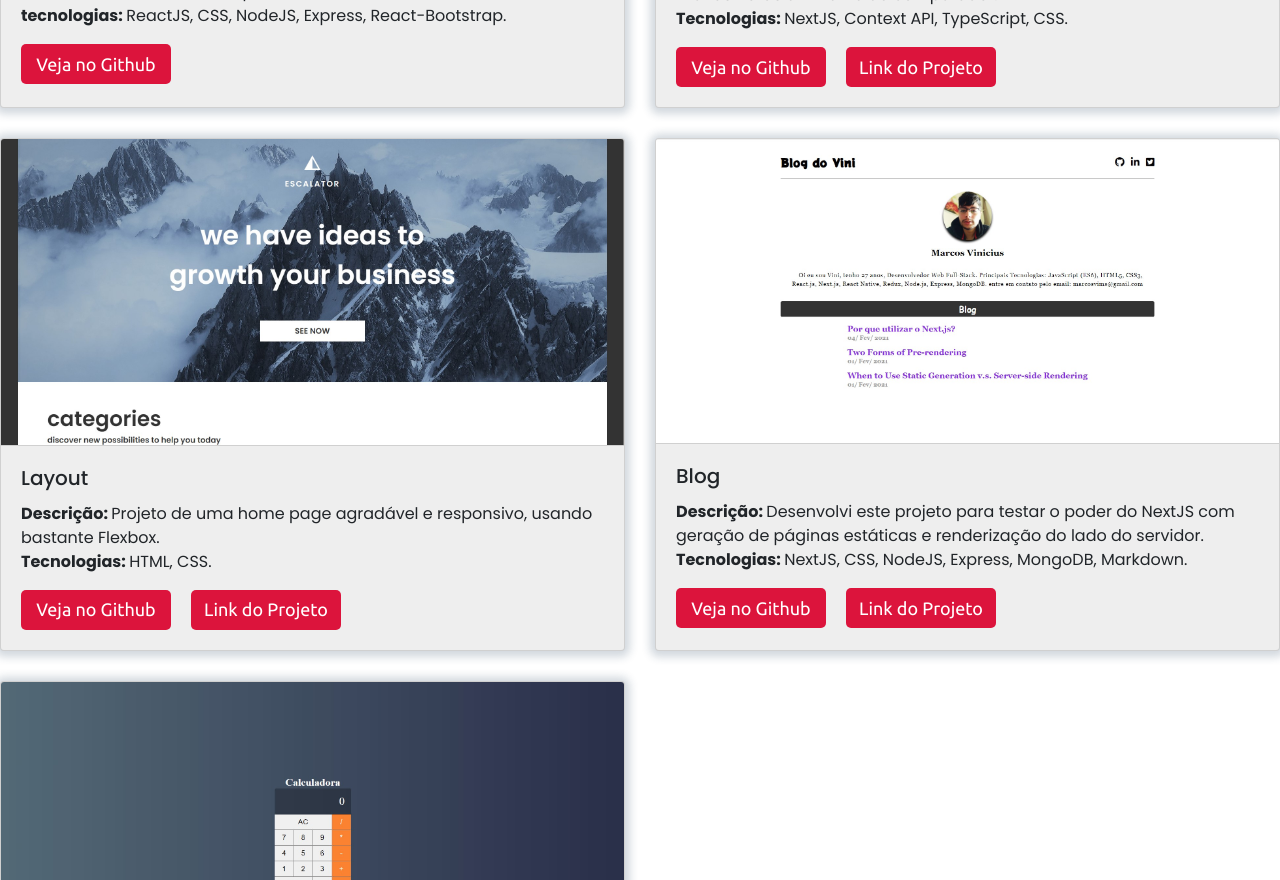
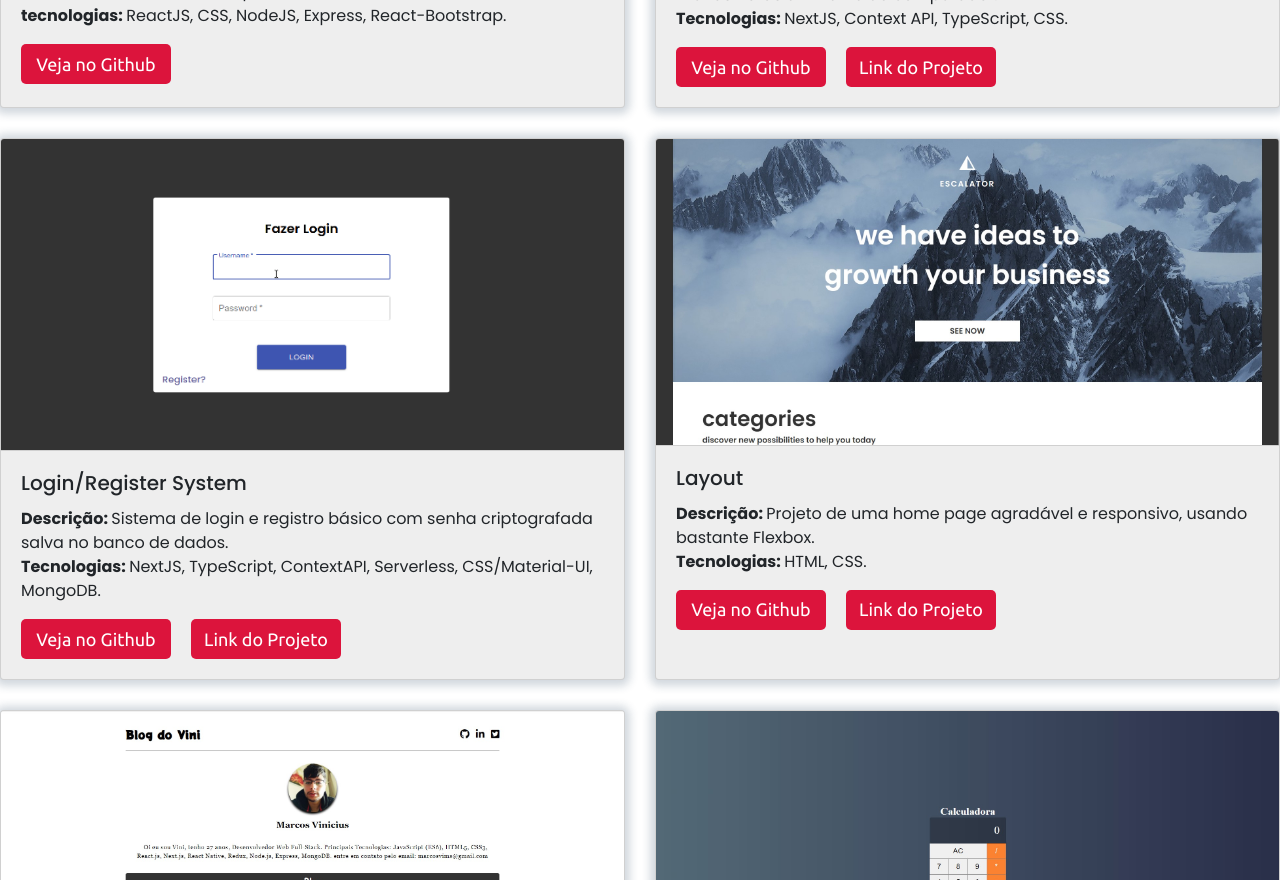
Before and after one commit to ViniSpirit/vini-portfolio, a React (Create React App) app: page /projects in a window 1280 px wide. Shown: the part 620-1500 px from the top of the page. Built offline with nearby package versions, Linux system fonts and the light colour scheme.

Commit message:
login project

```diff
--- a/src/pages/Projects.js
+++ b/src/pages/Projects.js
@@ -6,6 +6,7 @@ import img4 from "../images/projects/calculadora/calculadora.jpg"
 import img5 from "../images/projects/blog/blog.jpg"
 import img6 from "../images/projects/moveit/moveit.jpg"
 import img7 from "../images/projects/codeby/codeby.jpg"
+import img8 from "../images/projects/login/loginGif.gif"
 
 const Projects = () => {
   return (
@@ -63,7 +64,9 @@ const Projects = () => {
               <Card.Img
                 variant="top"
                 src={img6}
-                style={{ borderBottom: "1px solid rgba(0,0,0,.125)" }}
+                style={{
+                  borderBottom: "1px solid rgba(0,0,0,.125)",
+                }}
               />
               <Card.Body>
                 <Card.Title>Moveit</Card.Title>
@@ -109,8 +112,62 @@ const Projects = () => {
             >
               <Card.Img
                 variant="top"
+                src={img8}
+                style={{
+                  maxHeight: "312px",
+                  width: "100%",
+                  height: "auto",
+                  borderBottom: "1px solid rgba(0,0,0,.125)",
+                }}
+              />
+              <Card.Body>
+                <Card.Title>Login/Register System</Card.Title>
+                <Card.Text>
+                  <strong>Descrição: </strong>
+                  Sistema de login e registro básico com senha criptografada
+                  salva no banco de dados.
+                  <br />
+                  <strong>Tecnologias: </strong>NextJS, TypeScript, ContextAPI,
+                  Serverless, CSS/Material-UI, MongoDB.
+                </Card.Text>
+                <div className="button-links">
+                  <form
+                    action="https://github.com/ViniSpirit/login-register-project"
+                    target="_blank"
+                    rel="noreferrer"
+                  >
+                    <button className="cardBtn" type="submit">
+                      Veja no Github
+                    </button>
+                  </form>
+                  <form
+                    action="https://vini-login-project.vercel.app/"
+                    target="_blank"
+                    rel="noreferrer"
+                  >
+                    <button className="cardBtn" type="submit">
+                      Link do Projeto
+                    </button>
+                  </form>
+                </div>
+              </Card.Body>
+            </Card>
+
+            {/* Card 4 */}
+
+            <Card
+              style={{
+                width: "100%",
+                backgroundColor: "#eee",
+                boxShadow: "0 1px 8px 5px rgb(30 60 90 / 20%)",
+              }}
+            >
+              <Card.Img
+                variant="top"
                 src={img7}
-                style={{ borderBottom: "1px solid rgba(0,0,0,.125)" }}
+                style={{
+                  borderBottom: "1px solid rgba(0,0,0,.125)",
+                }}
               />
               <Card.Body>
                 <Card.Title>Layout</Card.Title>
@@ -144,7 +201,7 @@ const Projects = () => {
               </Card.Body>
             </Card>
 
-            {/* card 4 */}
+            {/* card 5 */}
 
             <Card
               style={{
@@ -156,7 +213,9 @@ const Projects = () => {
               <Card.Img
                 variant="top"
                 src={img5}
-                style={{ borderBottom: "1px solid rgba(0,0,0,.125)" }}
+                style={{
+                  borderBottom: "1px solid rgba(0,0,0,.125)",
+                }}
               />
               <Card.Body>
                 <Card.Title>Blog</Card.Title>
@@ -192,7 +251,7 @@ const Projects = () => {
               </Card.Body>
             </Card>
 
-            {/* card 4 */}
+            {/* card 6 */}
             <Card
               style={{
                 width: "100%",
```
Also changed, not shown: src/images/projects/login/loginGif.gif (added).
